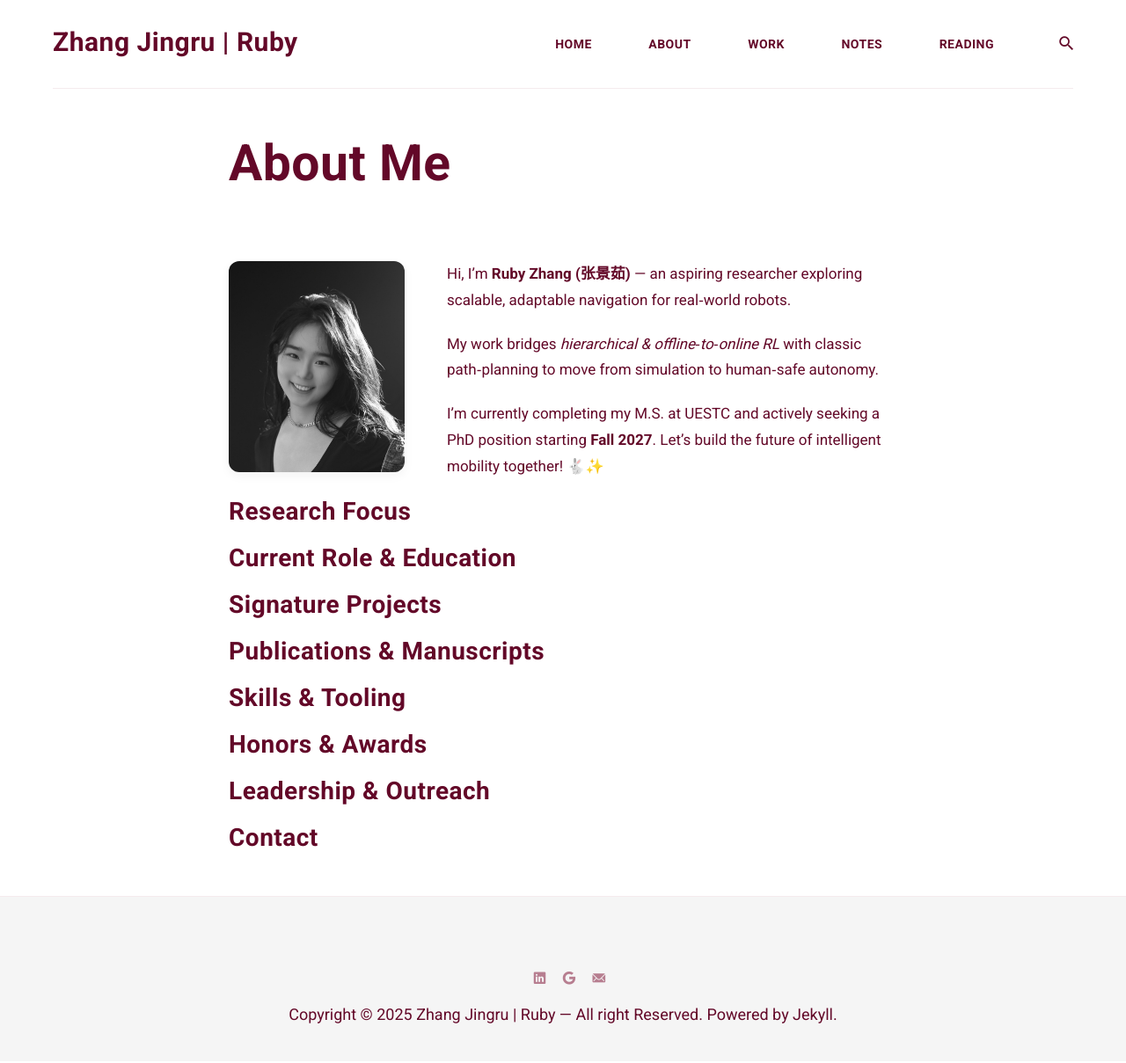
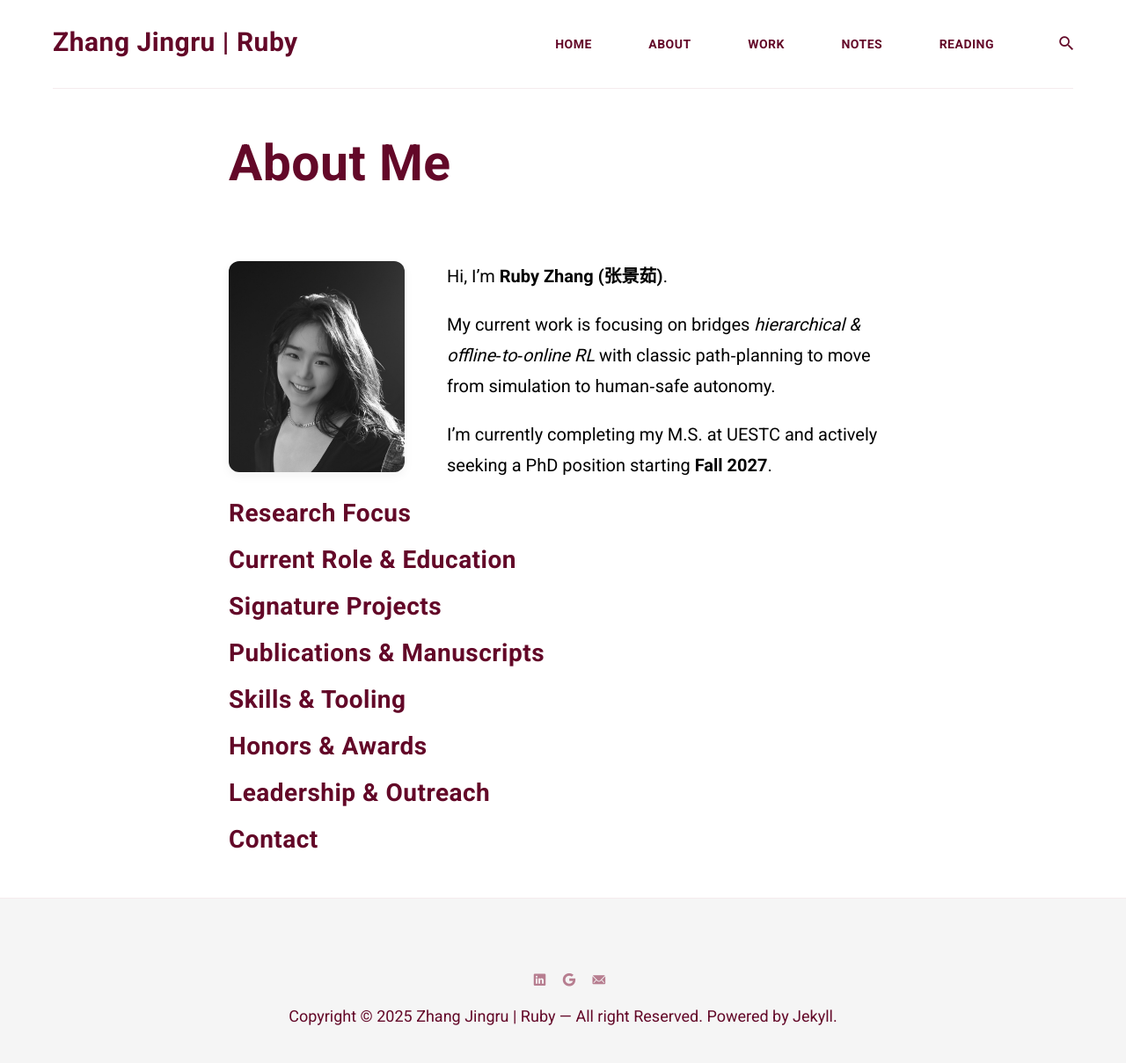
Before and after one commit to ZhangJingru-Ruby/ZhangJingru-Ruby.github.io, a Jekyll site: the page built from _pages/about.md, in a window 1280 px wide. Shown: the whole page at 88% size. Built offline with Jekyll 4.4.1, drawn with Linux system fonts in a browser that asks for light colours; nearby versions of some CDN libraries.

```diff
--- a/_pages/about.md
+++ b/_pages/about.md
@@ -10,9 +10,9 @@
   </div>
 
   <div class="about-intro">
-    <p>Hi, I’m <strong>Ruby Zhang (张景茹)</strong> — an aspiring researcher exploring  scalable, adaptable navigation for real‑world robots.</p>
-    <p>My work bridges <em>hierarchical & offline‑to‑online RL</em> with classic path‑planning to move from simulation to human‑safe autonomy.</p>
-    <p>I’m currently completing my M.S. at UESTC and actively seeking a PhD position starting <strong>Fall 2027</strong>. Let’s build the future of intelligent mobility together! 🐇✨</p>
+    <p>Hi, I’m <strong>Ruby Zhang (张景茹)</strong>.</p>
+    <p>My current work is focusing on bridges <em>hierarchical & offline‑to‑online RL</em> with classic path‑planning to move from simulation to human‑safe autonomy.</p>
+    <p>I’m currently completing my M.S. at UESTC and actively seeking a PhD position starting <strong>Fall 2027</strong>.</p>
   </div>
 </div>
 
--- a/_sass/4-layouts/_page.scss
+++ b/_sass/4-layouts/_page.scss
@@ -91,9 +91,9 @@
 
 .about-intro {
   flex: 1;
-  font-size: 17px;
+  font-size: 20px;
   line-height: 1.75;
-  color: $dark;
+  color: $black;
   max-width: none;
 }
 
```
